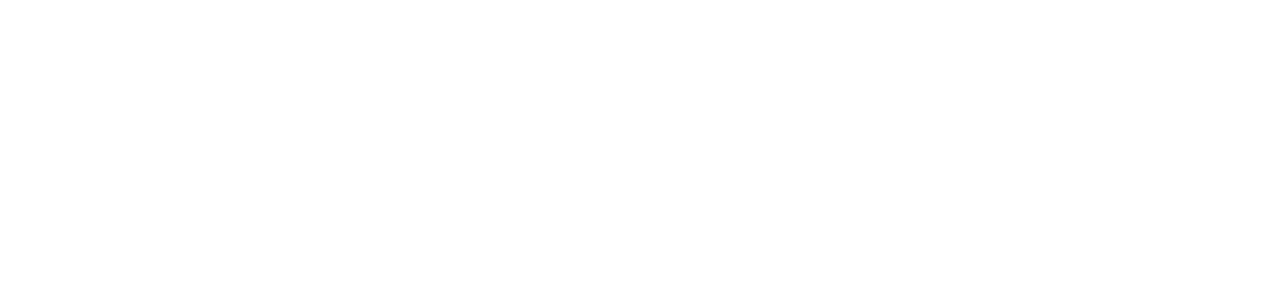
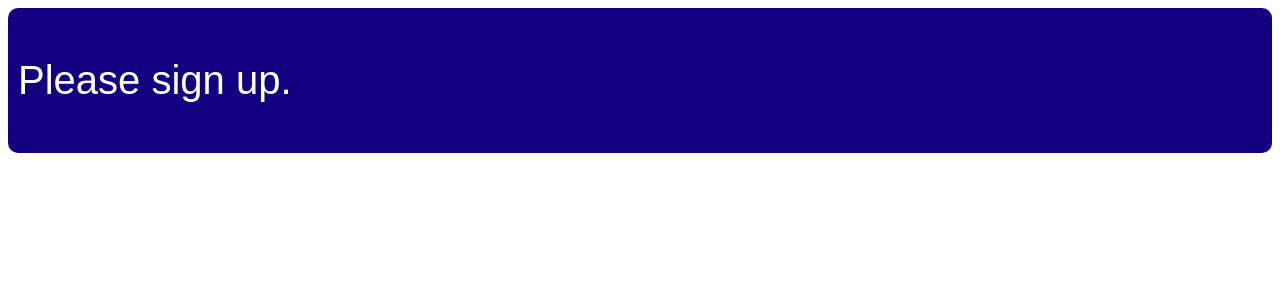
Before and after one commit to butterfly0204/react-lessons, a React (Vite) app in the folder my-react-app/: page / in a window 1280 px wide. Shown: the top 300 px of the page. Built offline with nearby package versions, Linux system fonts and the light colour scheme.

Commit message:
making progress

```diff
--- a/my-react-app/src/App.jsx
+++ b/my-react-app/src/App.jsx
@@ -1,15 +1,11 @@
 
-import Students from "./Students.jsx";
+import UserGreeting from "./UserGreeting.jsx";
+function App(){
+    return(
+      <>
+      <UserGreeting isLoggedIn ={false} username= "favour"> </UserGreeting>
+      </>
 
-function App(){
-  return(
-    <>
-    <Students name=" Mogaji Favour" age= {20} isStudent={false}></Students>
-    <Students name=" oluwabukola" age= {30} isStudent={true}></Students>
-    <Students name=" peace" age= {15} isStudent={false}></Students>
-    <Students name="chisom" age ={23} isStudent={true}/>
-
-    </>
   )
 }
 
--- /dev/null
+++ b/my-react-app/src/UserGreeting.jsx
@@ -0,0 +1,12 @@
+
+function UserGreeting(props){
+if(props.isLoggedIn){
+    return <div className="student"> <p> Welcome back, {props.username}!</p> </div>
+}
+{
+    return <div className="login"> <p>Please sign up.</p> </div>
+}
+}
+
+
+export default UserGreeting
--- a/my-react-app/src/index.css
+++ b/my-react-app/src/index.css
@@ -1,9 +1,16 @@
 .student{
   font-family: Arial, Helvetica, sans-serif;
-  font-size:2em;
+  font-size:2.5em;
   padding: 10px;
-  border: 1px solid hsla(0, 0%, 0%, 0.8);
+  color: white;
+  background-color: teal;
+  border-radius: 10px;
 }
-.student p{
-  margin: 0;
+.login{
+  font-family: Arial, Helvetica, sans-serif;
+  font-size:2.5em;
+  padding: 10px;
+  color: white;
+  background-color: rgb(19, 0, 128);
+  border-radius: 10px;
 }
```
Also changed, not shown: my-react-app/src/Students.jsx (deleted, +0 -10 lines).
